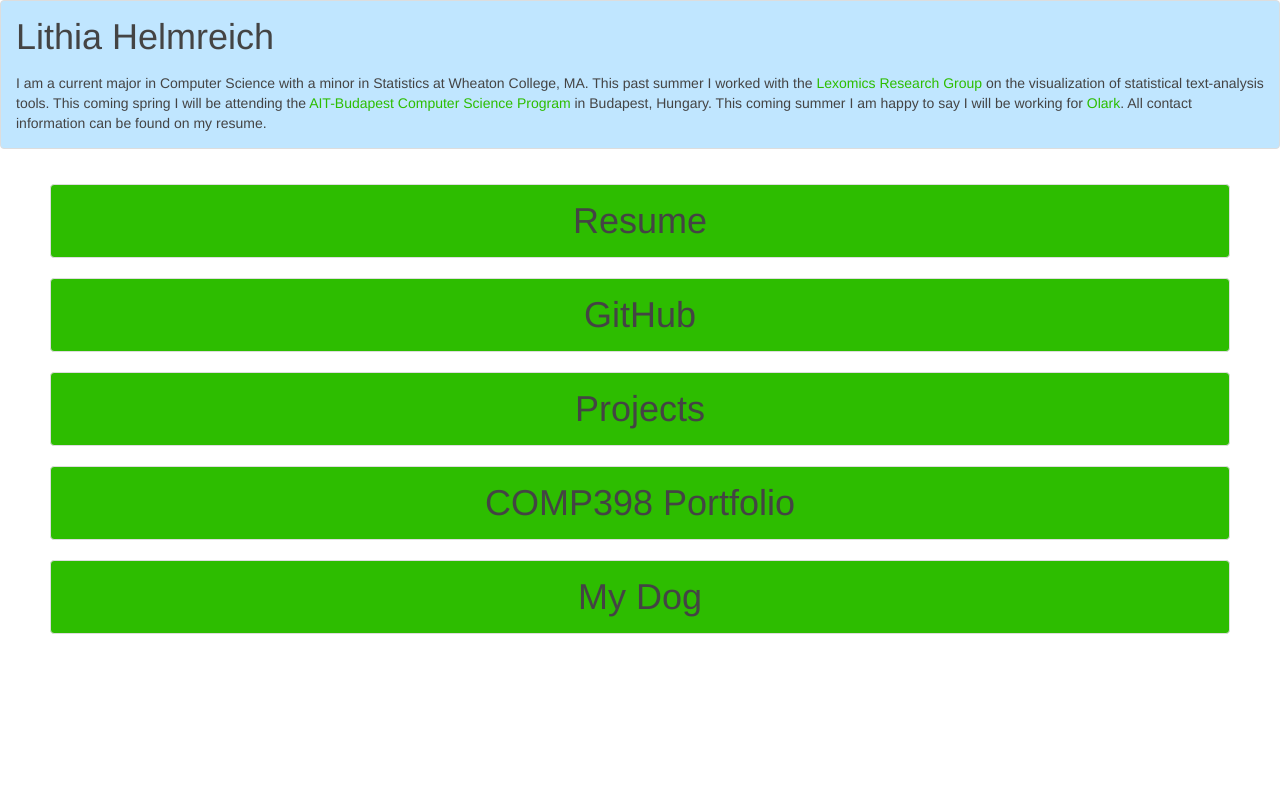
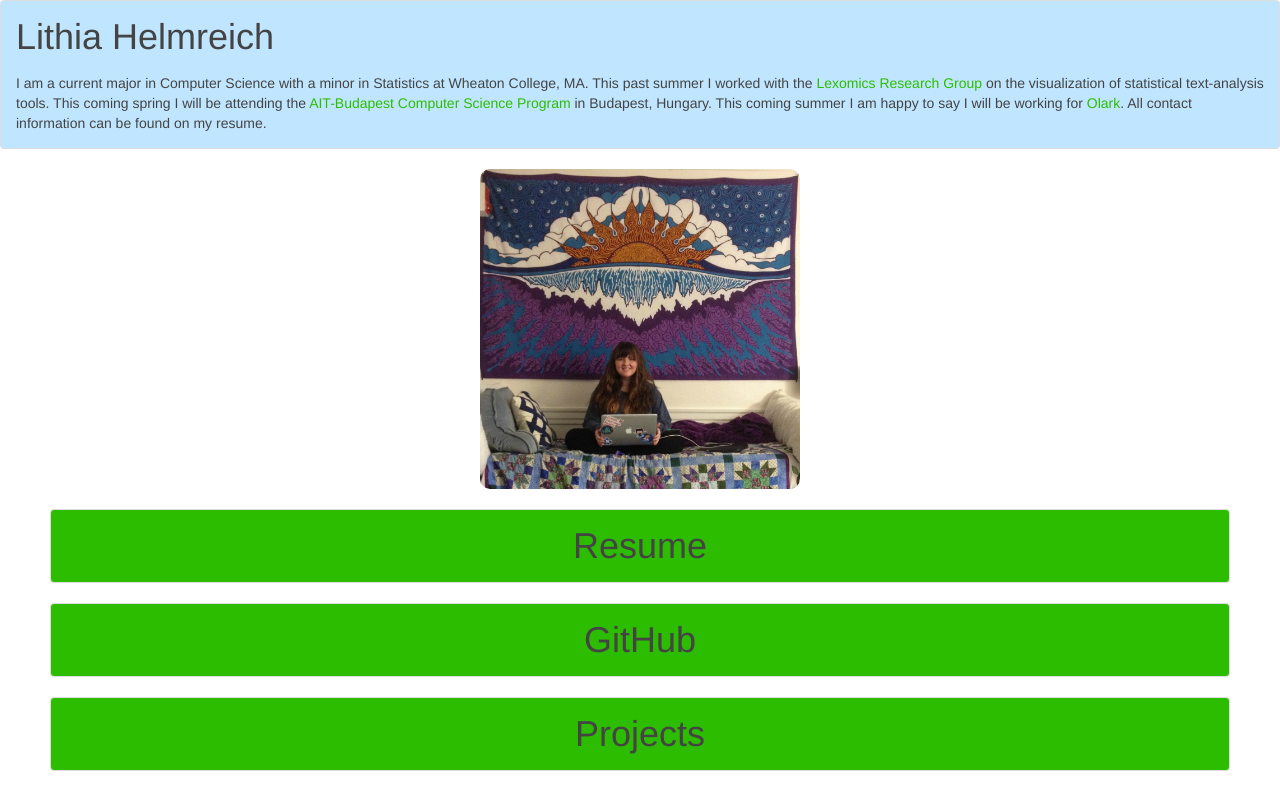
Before and after one commit to jge94/lithiah.github.io, a plain HTML site: page index.html in a window 1280 px wide. Shown: the top 790 px of the page. Drawn offline with Linux system fonts and the light colour scheme.

Commit message:
minor index changes

```diff
--- a/index.html
+++ b/index.html
@@ -20,48 +20,61 @@
     	</div>
 	</div>
 
+    <div style="height: 20px"></div>
+
+
 </div>
 
+        <div style="text-align: center">
+        <img src="Images/lithiaphoto.jpg" alt="in my natural habitat" style="width: 25%; border-radius: 10px">
+    </div>
+
+
 <div id="mainbody" class="uk-grid">
+
+    <div style="height: 20px"></div>
 
     <div class="uk-width-1-1">
         <a href="LithiaHelmreichResume.pdf">
             <span class="uk-panel uk-panel-box" style="background-color: #2DBD00; text-align: center; margin-left: 50px; margin-right: 50px;">
                 <h1>Resume</h1>
             </span>
-    </div>
+        </a>
+
     <div style="height: 20px"></div>
-    <div class="uk-width-1-1">
+
         <a href="http://www.github.com/lithiah">
             <span class="uk-panel uk-panel-box" style="background-color: #2DBD00; text-align: center; margin-left: 50px; margin-right: 50px">
                 <h1>GitHub</h1>
             </span>
         </a>
-    </div>
+
     <div style="height: 20px"></div>
-    <div class="uk-width-1-1">
+
         <a href="Projects.html">
             <span class="uk-panel uk-panel-box" style="background-color: #2DBD00; text-align: center; margin-left: 50px; margin-right: 50px;">
                 <h1>Projects</h1>
             </span>
         </a>
-    </div>
+
     <div style="height: 20px"></div>
-    <div class="uk-width-1-1">
+
         <a href="Portfolio.html">
             <span class="uk-panel uk-panel-box" style="background-color: #2DBD00; text-align: center; margin-left: 50px; margin-right: 50px;">
                 <h1>COMP398 Portfolio</h1>
             </span>
         </a>
-    </div>
+
     <div style="height: 20px"></div>
-    <div class="uk-width-1-1">
+
         <a href="Emy.html">
             <span class="uk-panel uk-panel-box" style="background-color: #2DBD00; text-align: center; margin-left: 50px; margin-right: 50px; margin-bottom: 10px">
                 <h1>My Dog</h1>
             </span>
         </a>
-    </div>
+
+    <div style="height: 20px"></div>
+
 </div>
 
 
```
Also changed, not shown: Images/lithiaphoto.jpg (added). Lines whose indentation alone changed are shown as unchanged.
